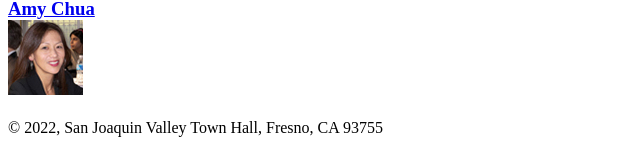
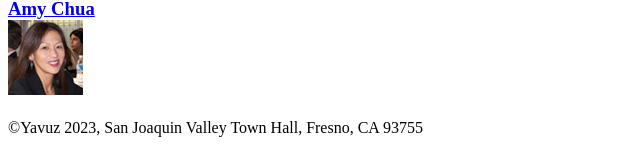
Before and after one commit to Yavuz7/A07, a plain HTML site: page index.html in a window 1280 px wide. Shown: the part 837-987 px from the top of the page, 0-640 px from the left. Drawn offline with Linux system fonts and the light colour scheme.

Commit message:
Update index.html

```diff
--- a/index.html
+++ b/index.html
@@ -52,7 +52,7 @@
 			</p>
 	</main>
 	<footer>
-		<p>&#169; 2022, San Joaquin Valley Town Hall, Fresno, CA 93755</p>
+		<p>&#169;Yavuz 2023, San Joaquin Valley Town Hall, Fresno, CA 93755</p>
 	</footer>
 </body>
 </html>
```
